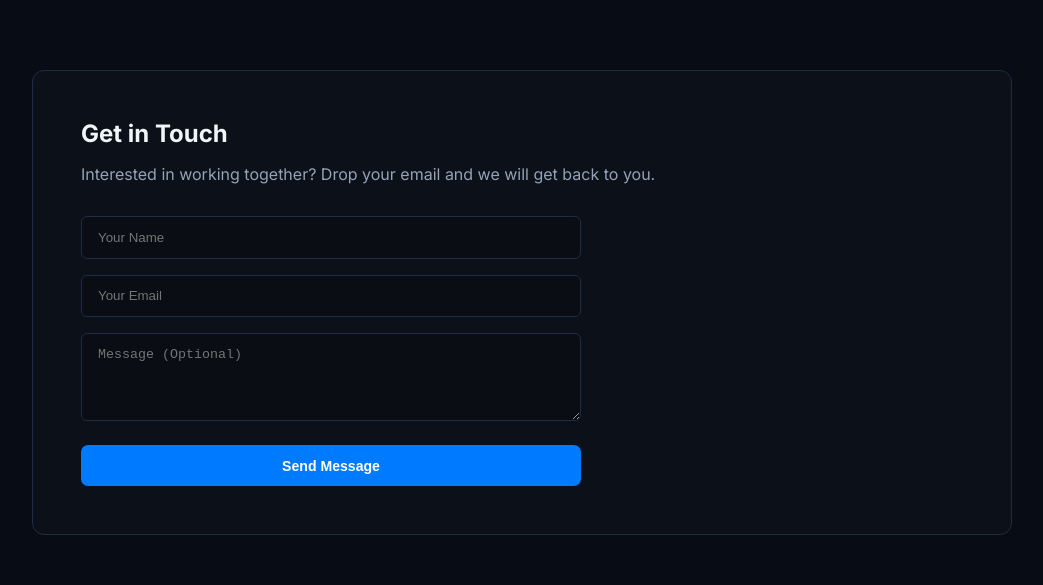
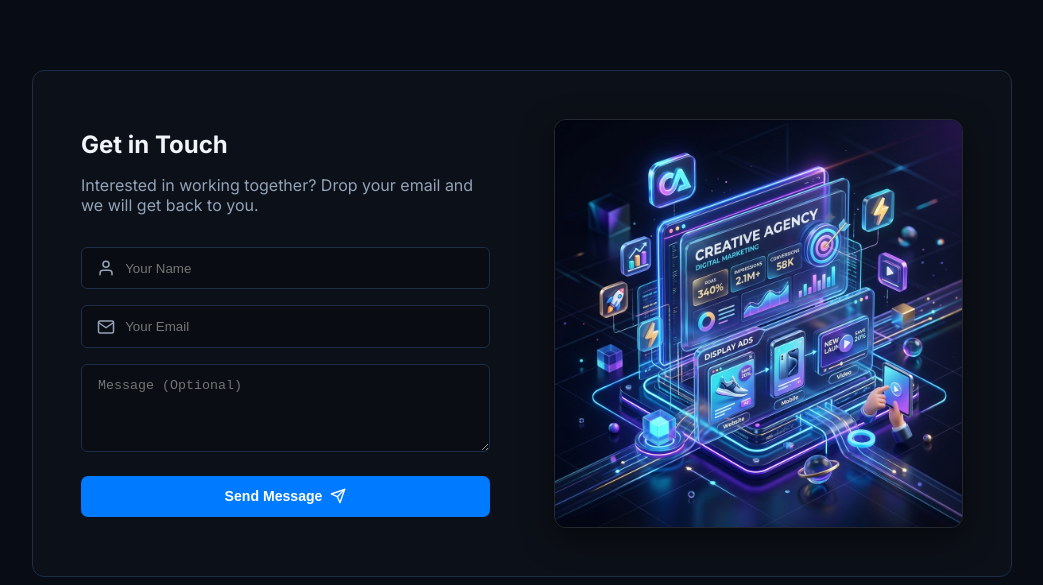
Before and after one commit to jamilur143-dotcom/display-Adds, a React (Vite) app: page /portfolio in a window 1280 px wide. Shown: the part 7646-8231 px from the top of the page, without its empty margins (228-1271 px from the left). Built offline with nearby package versions, Linux system fonts and the light colour scheme; no server answers; the database is empty.

Commit message:
Send Message

```diff
--- a/src/pages/Portfolio.jsx
+++ b/src/pages/Portfolio.jsx
@@ -740,18 +740,40 @@
         </section>
 
         {/* ─── Contact Form for Lead Capture ─── */}
-        <section className="portfolio-section contact-section" id="contact" style={{ marginTop: '4rem', padding: '3rem', background: 'rgba(255,255,255,0.02)', borderRadius: '12px', border: '1px solid var(--border-color)' }}>
+        <section className="portfolio-section contact-section" id="contact" style={{ marginTop: '4rem', padding: '3rem', background: 'rgba(255,255,255,0.02)', borderRadius: '12px', border: '1px solid var(--border-color)', display: 'flex', flexWrap: 'wrap', gap: '4rem', alignItems: 'center' }}>
+
+          {/* Left Column: Form */}
+          <div style={{ flex: '1', minWidth: '300px' }}>
             <h2 style={{ fontSize: '1.5rem', marginBottom: '1rem', color: 'var(--text-primary)' }}>Get in Touch</h2>
             <p style={{ color: 'var(--text-secondary)', marginBottom: '2rem' }}>Interested in working together? Drop your email and we will get back to you.</p>
-          <form onSubmit={handleContactSubmit} style={{ display: 'flex', flexDirection: 'column', gap: '1rem', maxWidth: '500px' }}>
-            <input type="text" placeholder="Your Name" value={contactForm.name} onChange={e => setContactForm({...contactForm, name: e.target.value})} required style={{ padding: '0.8rem 1rem', borderRadius: '6px', border: '1px solid var(--border-color)', background: 'rgba(0,0,0,0.2)', color: '#fff' }} />
-            <input type="email" placeholder="Your Email" value={contactForm.email} onChange={e => setContactForm({...contactForm, email: e.target.value})} required style={{ padding: '0.8rem 1rem', borderRadius: '6px', border: '1px solid var(--border-color)', background: 'rgba(0,0,0,0.2)', color: '#fff' }} />
-            <textarea placeholder="Message (Optional)" value={contactForm.message} onChange={e => setContactForm({...contactForm, message: e.target.value})} rows="4" style={{ padding: '0.8rem 1rem', borderRadius: '6px', border: '1px solid var(--border-color)', background: 'rgba(0,0,0,0.2)', color: '#fff', resize: 'vertical' }} />
-            <button type="submit" className="btn-primary" disabled={contactStatus === 'sending'} style={{ padding: '0.8rem', marginTop: '0.5rem', justifyContent: 'center' }}>
+
+            <form onSubmit={handleContactSubmit} style={{ display: 'flex', flexDirection: 'column', gap: '1rem' }}>
+              <div style={{ position: 'relative' }}>
+                <svg viewBox="0 0 24 24" width="18" height="18" stroke="currentColor" strokeWidth="2" fill="none" strokeLinecap="round" strokeLinejoin="round" style={{ position: 'absolute', left: '1rem', top: '50%', transform: 'translateY(-50%)', color: 'var(--text-secondary)' }}><path d="M20 21v-2a4 4 0 0 0-4-4H8a4 4 0 0 0-4 4v2"></path><circle cx="12" cy="7" r="4"></circle></svg>
+                <input type="text" placeholder="Your Name" value={contactForm.name} onChange={e => setContactForm({...contactForm, name: e.target.value})} required style={{ width: '100%', padding: '0.8rem 1rem 0.8rem 2.7rem', borderRadius: '6px', border: '1px solid var(--border-color)', background: 'rgba(0,0,0,0.2)', color: '#fff', boxSizing: 'border-box' }} />
+              </div>
+
+              <div style={{ position: 'relative' }}>
+                <svg viewBox="0 0 24 24" width="18" height="18" stroke="currentColor" strokeWidth="2" fill="none" strokeLinecap="round" strokeLinejoin="round" style={{ position: 'absolute', left: '1rem', top: '50%', transform: 'translateY(-50%)', color: 'var(--text-secondary)' }}><path d="M4 4h16c1.1 0 2 .9 2 2v12c0 1.1-.9 2-2 2H4c-1.1 0-2-.9-2-2V6c0-1.1.9-2 2-2z"></path><polyline points="22,6 12,13 2,6"></polyline></svg>
+                <input type="email" placeholder="Your Email" value={contactForm.email} onChange={e => setContactForm({...contactForm, email: e.target.value})} required style={{ width: '100%', padding: '0.8rem 1rem 0.8rem 2.7rem', borderRadius: '6px', border: '1px solid var(--border-color)', background: 'rgba(0,0,0,0.2)', color: '#fff', boxSizing: 'border-box' }} />
+              </div>
+
+              <textarea placeholder="Message (Optional)" value={contactForm.message} onChange={e => setContactForm({...contactForm, message: e.target.value})} rows="4" style={{ width: '100%', padding: '0.8rem 1rem', borderRadius: '6px', border: '1px solid var(--border-color)', background: 'rgba(0,0,0,0.2)', color: '#fff', resize: 'vertical', boxSizing: 'border-box' }} />
+
+              <button type="submit" className="btn-primary" disabled={contactStatus === 'sending'} style={{ padding: '0.8rem', marginTop: '0.5rem', display: 'flex', alignItems: 'center', justifyContent: 'center', gap: '0.5rem' }}>
                 {contactStatus === 'sending' ? 'Sending...' : contactStatus === 'sent' ? 'Sent Successfully!' : 'Send Message'}
+                {contactStatus !== 'sending' && contactStatus !== 'sent' && (
+                  <svg viewBox="0 0 24 24" width="16" height="16" stroke="currentColor" strokeWidth="2" fill="none" strokeLinecap="round" strokeLinejoin="round"><line x1="22" y1="2" x2="11" y2="13"></line><polygon points="22 2 15 22 11 13 2 9 22 2"></polygon></svg>
+                )}
               </button>
               {contactStatus === 'error' && <span style={{ color: '#ef4444', fontSize: '0.85rem' }}>Error sending message. Try again.</span>}
             </form>
+          </div>
+
+          {/* Right Column: Image */}
+          <div style={{ flex: '1', display: 'flex', justifyContent: 'center', alignItems: 'center', minWidth: '300px' }}>
+            <img src="/contact_illustration.jpg" alt="Creative Display Ads Agency" style={{ maxWidth: '100%', height: 'auto', borderRadius: '12px', boxShadow: '0 10px 30px rgba(0,0,0,0.5)', border: '1px solid rgba(255,255,255,0.1)' }} />
+          </div>
         </section>
       </div>
     </div>
```
Also changed, not shown: public/contact_illustration.jpg (added). Lines whose indentation alone changed are shown as unchanged.
